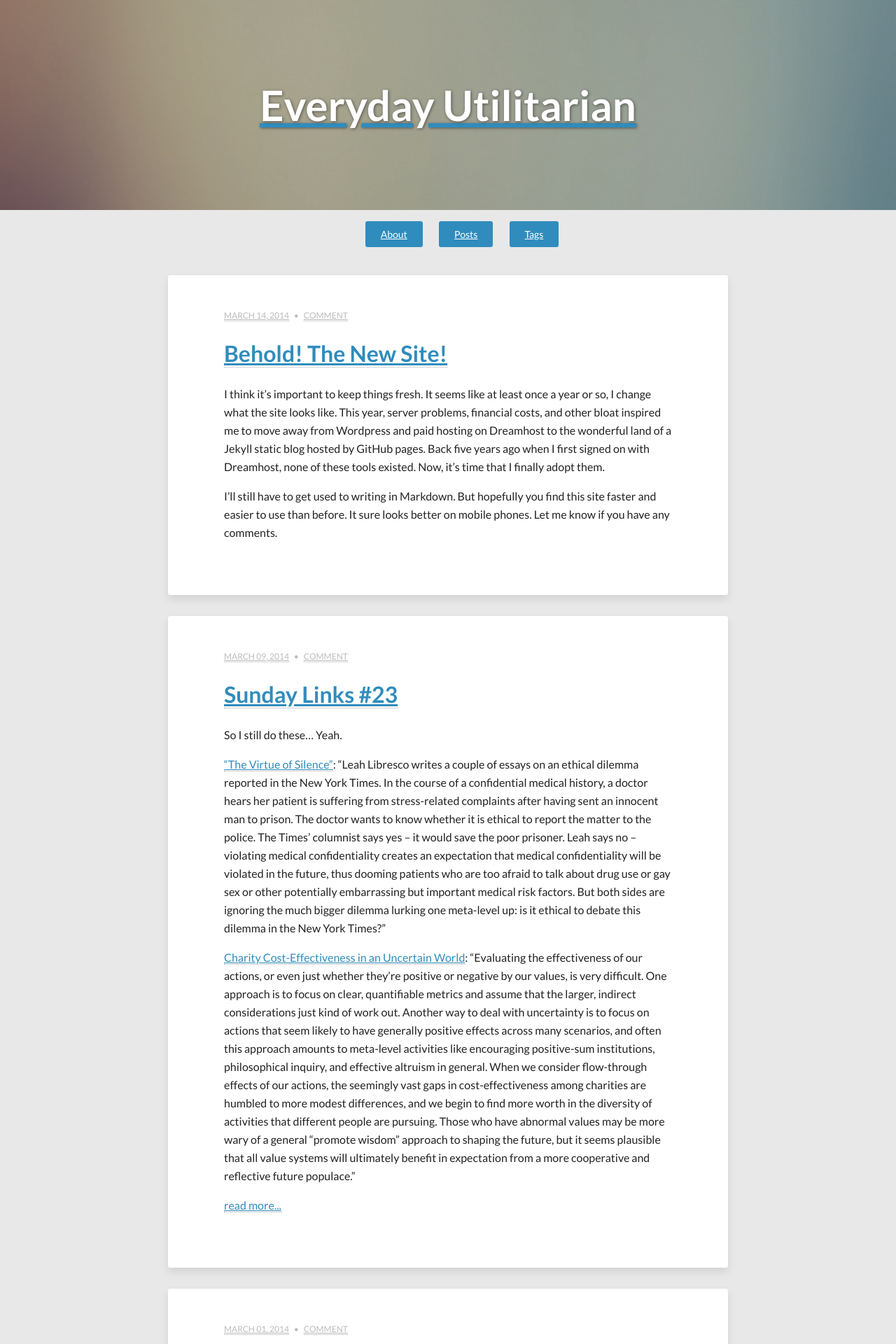
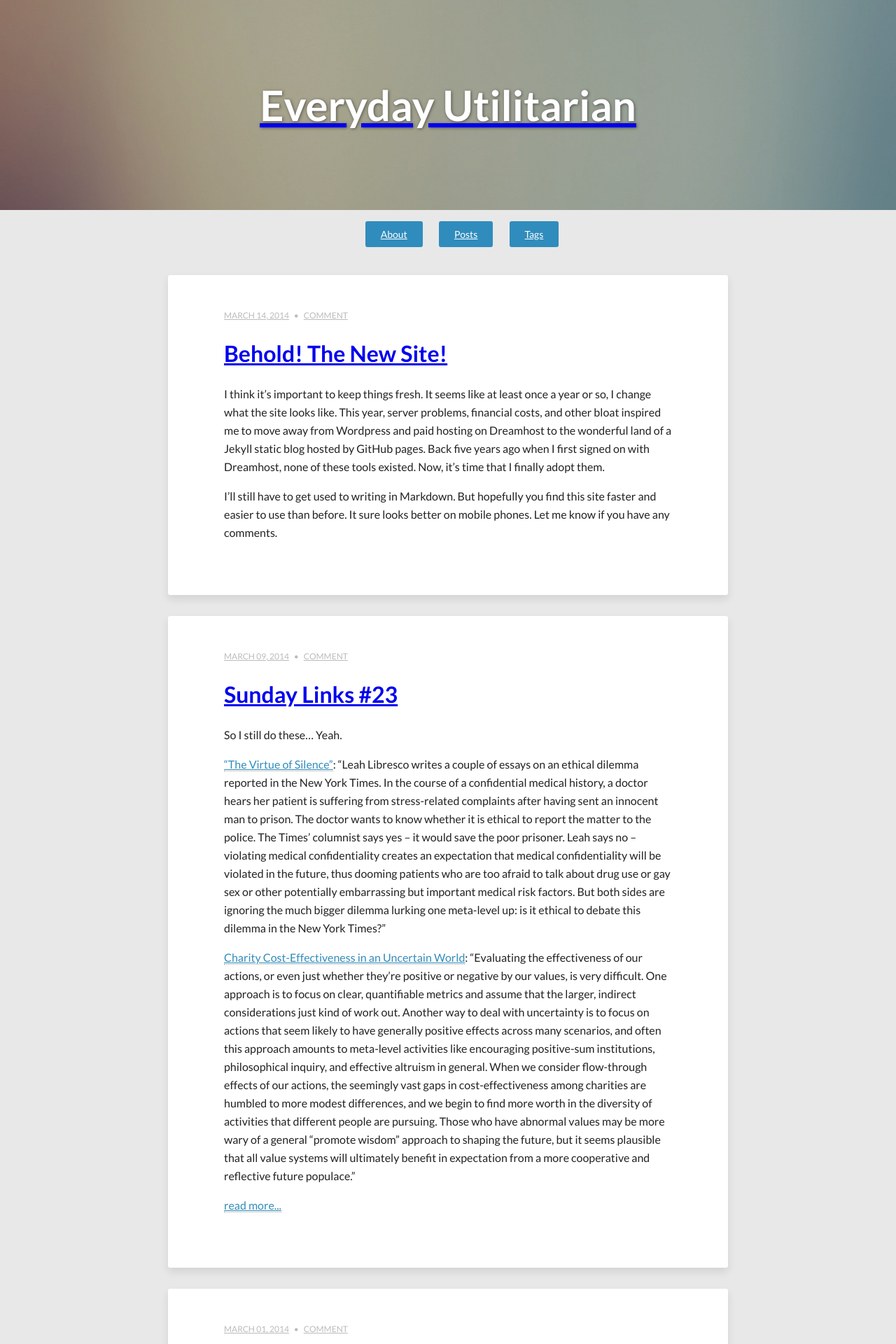
Before and after one commit to peterhurford/peterhurford.github.io, a Jekyll site: the page built from index.html, in a window 1280 px wide. Shown: the top 1920 px of the page at 70% size. Built offline with Jekyll 4.4.1, drawn with Linux system fonts in a browser that asks for light colours; the list of posts is cut into pages by our own code.

Commit message:
Updated link style 2

```diff
--- a/assets/css/main.css
+++ b/assets/css/main.css
@@ -3283,7 +3283,6 @@
   line-height: 1.625;
 }
 
-a,
 .entry-content p > a,
 .entry-content li > a,
 .entry-title li > a,
@@ -3292,7 +3291,6 @@
   border-bottom: 1px dotted #a2a2a2;
 }
 
-a:hover,
 .entry-content p > a:hover,
 .entry-content li > a:hover,
 .footer-wrapper a:hover {
```
